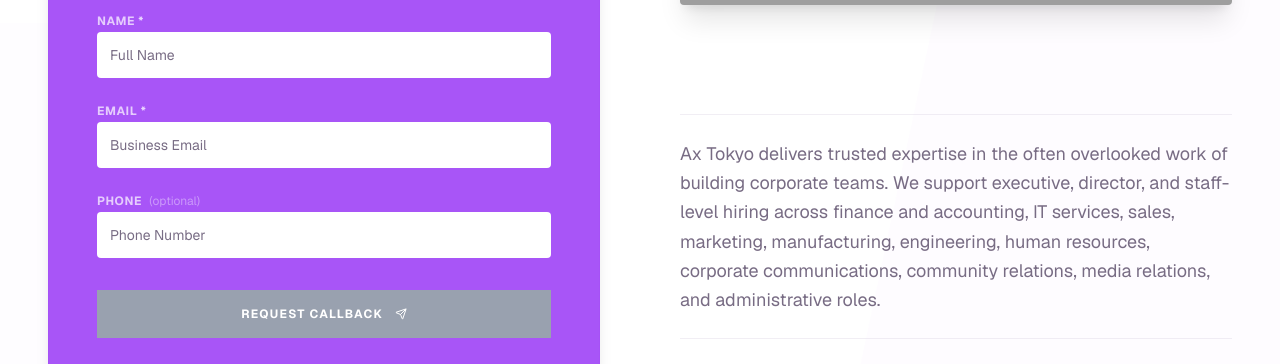
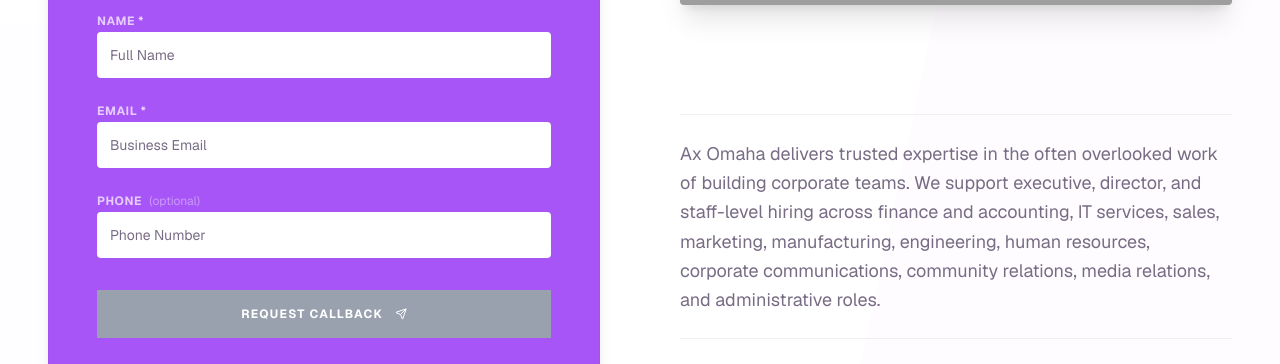
Before and after one commit to newgraph8-commits/Ax-Omaha, a Next.js app: page / in a window 1280 px wide. Shown: the part 2299-2663 px from the top of the page. Built offline with nearby package versions, Linux system fonts and the light colour scheme; grey boxes are pictures that could not be loaded; a web font is replaced by a local one.

Commit message:
fix: update "Ax Tokyo" to "Ax Omaha" in home page section

```diff
--- a/components/home/callback-form.tsx
+++ b/components/home/callback-form.tsx
@@ -160,7 +160,7 @@ export function CallbackForm() {
             <div className="space-y-6">
               <div className="w-full h-px bg-border/60" />
               <p className="text-muted-foreground leading-relaxed text-lg">
-                Ax Tokyo delivers trusted expertise in the often overlooked work of building corporate teams. We support
+                Ax Omaha delivers trusted expertise in the often overlooked work of building corporate teams. We support
                 executive, director, and staff-level hiring across finance and accounting, IT services, sales,
                 marketing, manufacturing, engineering, human resources, corporate communications, community relations,
                 media relations, and administrative roles.
```
